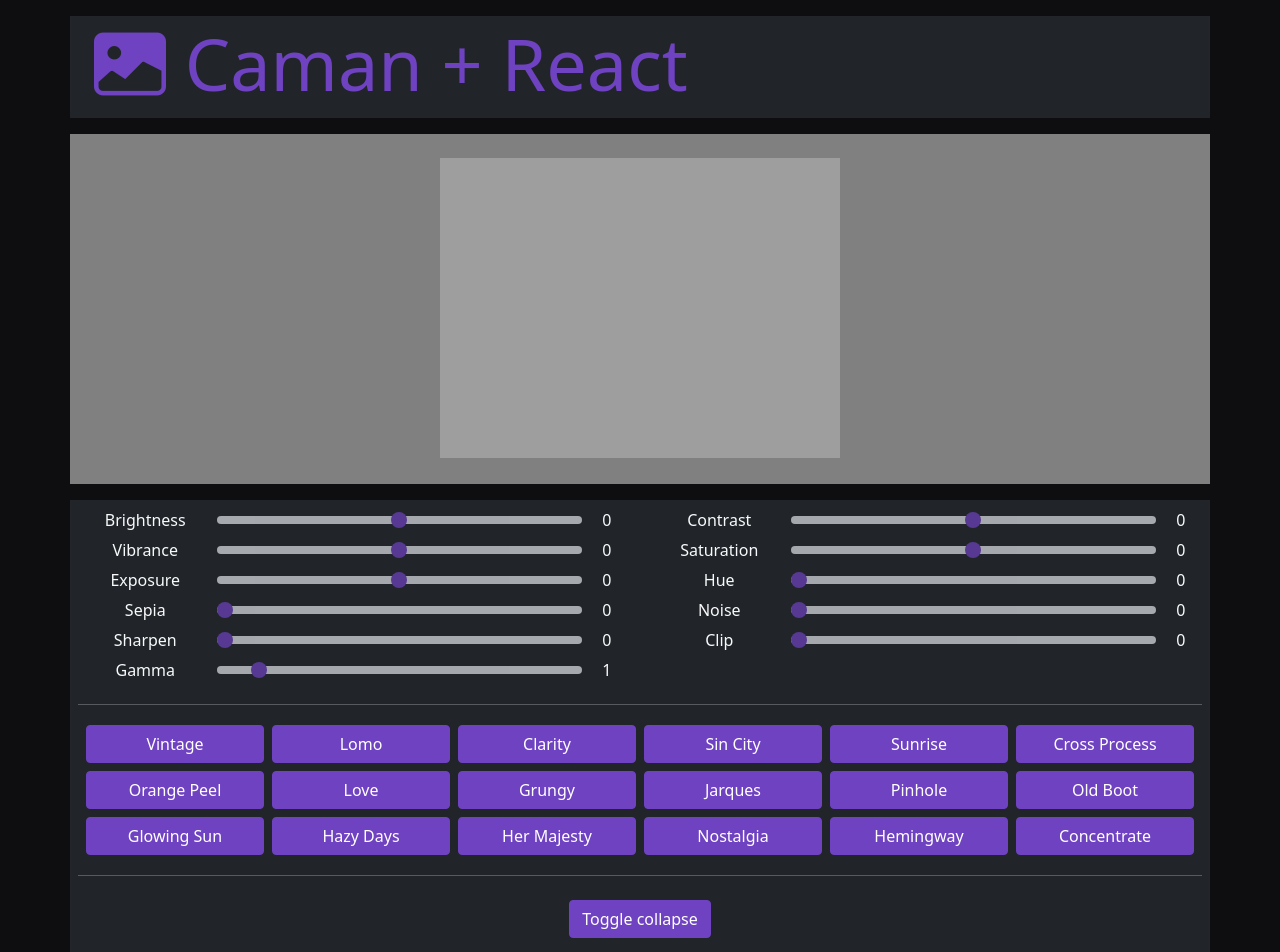
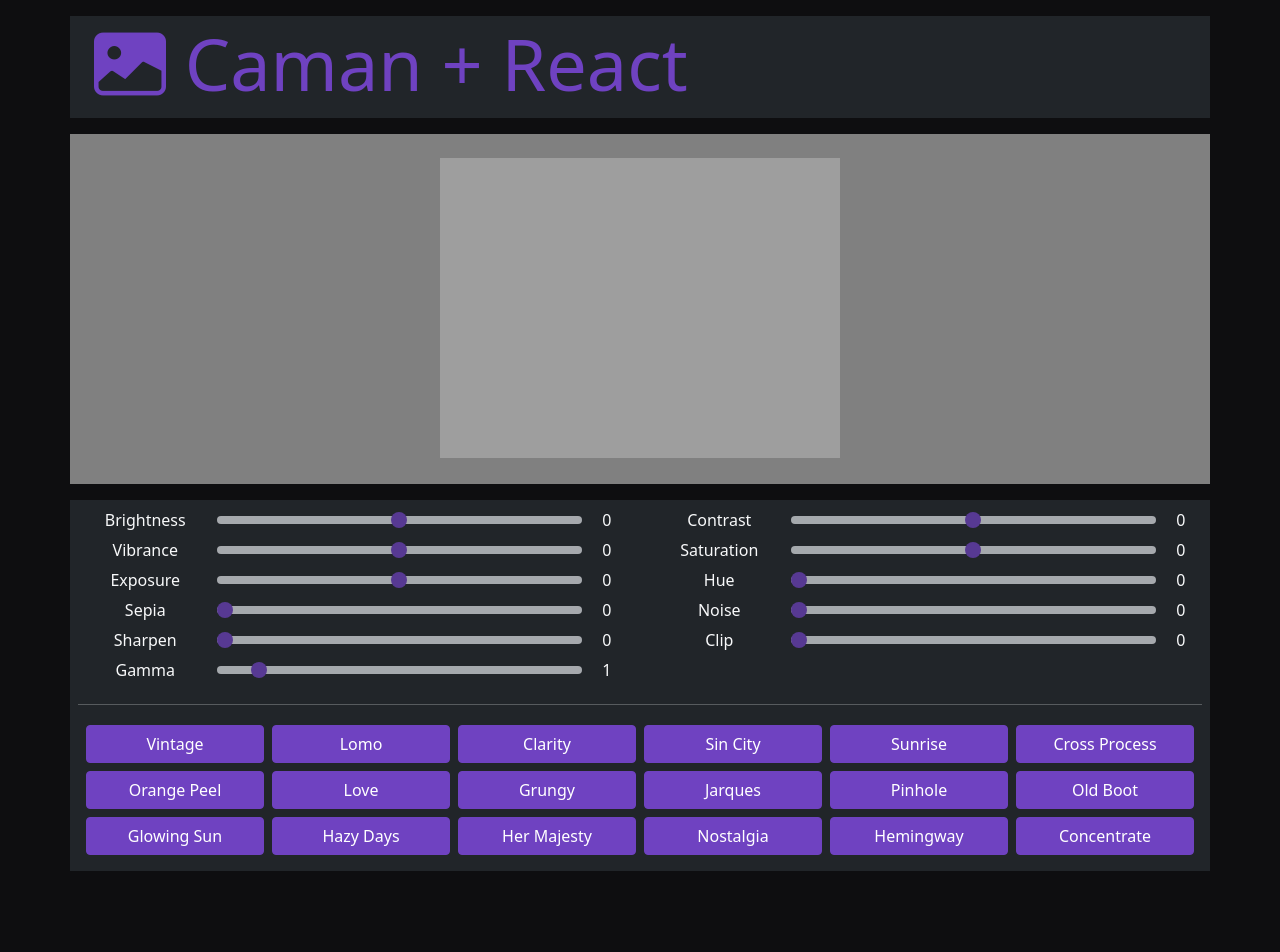
Before and after one commit to Martination/carmen, a React (Create React App) app: page / in a window 1280 px wide. Shown: the top 952 px of the page. After the commit the page ends 887 px from the top, so only its background shows below. Built offline with nearby package versions, Linux system fonts and the light colour scheme.

Commit message:
First Carmen public deploy

```diff
--- a/src/components/CamanCanvas.js
+++ b/src/components/CamanCanvas.js
@@ -240,16 +240,6 @@
             <CreatePresetList presetList={presetList} onClick={updatePresets} />
           </div>
 
-          <hr />
-          <div className="py-2">
-            <button className="btn btn-primary" data-bs-target="#collapseTarget" data-bs-toggle="collapse">
-              Toggle collapse
-            </button>
-            <div className="collapse" id="collapseTarget">
-              This is the toggle-able content!
-            </div>
-          </div>
-
         </div>
       </div>
 
```
Also changed, not shown: 1 other file (tests, documents, lock files or other folders).
